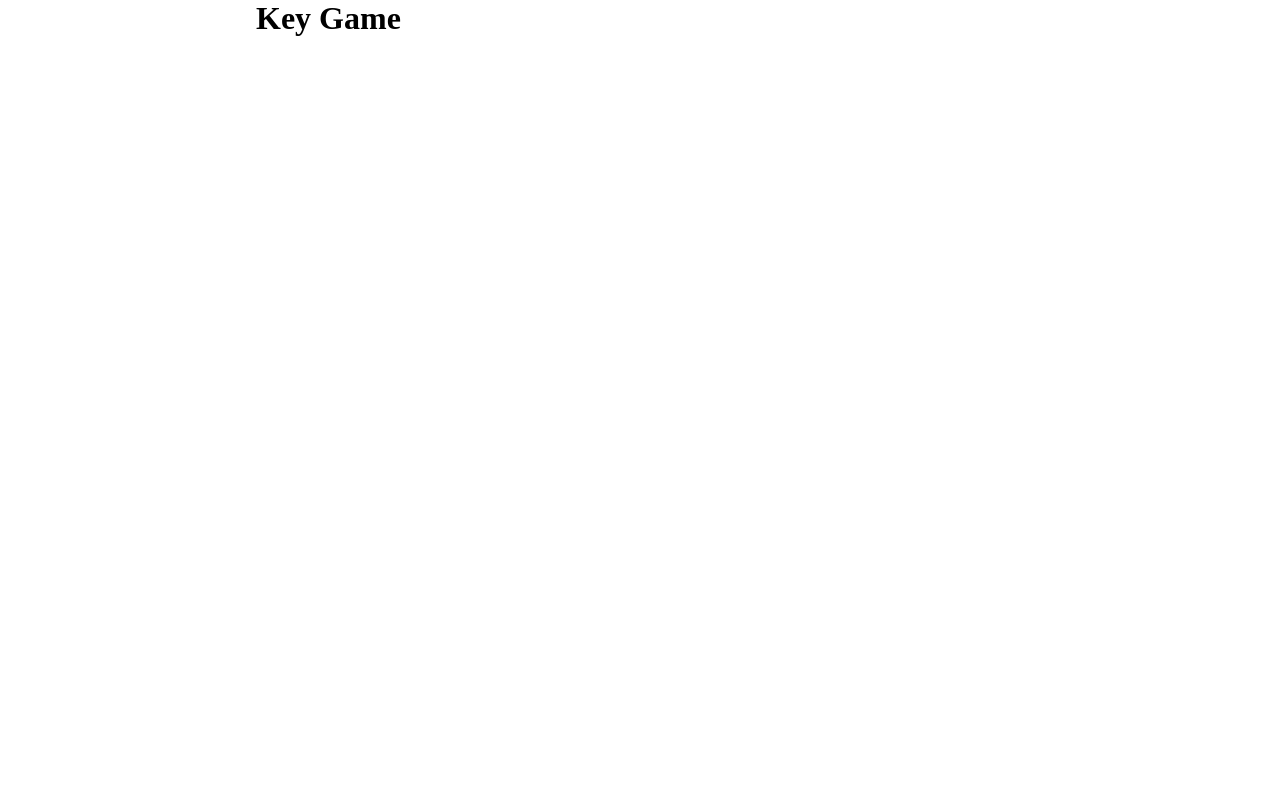
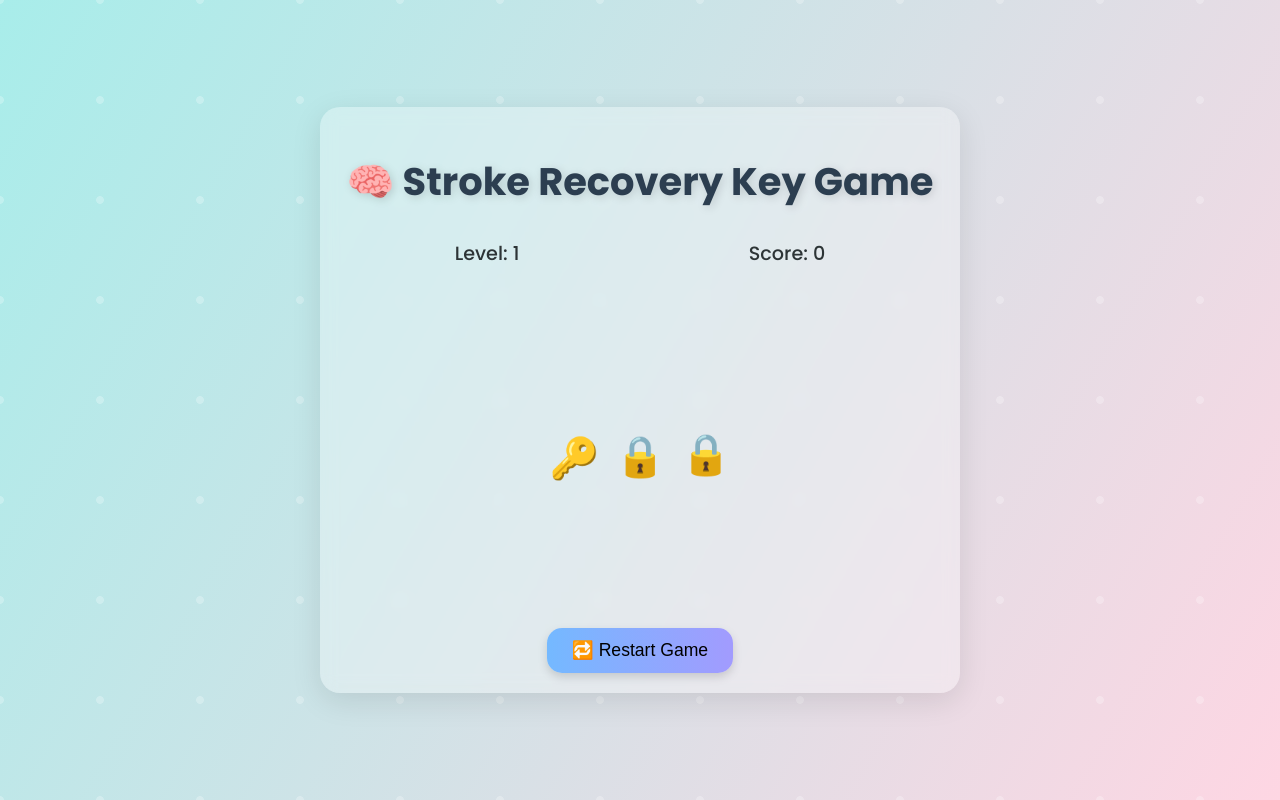
Before and after one commit to cody-quinn/fse-100-master, a plain HTML site: page src/keys/index.html in a window 1280 px wide. Drawn offline with Linux system fonts and the light colour scheme.

Commit message:
Key Game

```diff
--- a/src/keys/game.js
+++ b/src/keys/game.js
@@ -1 +1,97 @@
-console.log("Key game");
+let level = 1;
+let score = 0;
+let completed = 0;
+const totalLevels = 10;
+const keyholesContainer = document.getElementById("keyholes");
+const scoreDisplay = document.getElementById("score");
+const levelDisplay = document.getElementById("level");
+const restartButton = document.getElementById("restart");
+const key = document.getElementById("key");
+
+function setupLevel() {
+    keyholesContainer.innerHTML = "";
+    completed = 0;
+
+    const numLocks = Math.min(level + 1, 10);
+    for (let i = 0; i < numLocks; i++) {
+        const lock = document.createElement("div");
+        lock.textContent = "🔒";
+        lock.classList.add("keyhole");
+
+        // make some locks move at higher levels
+        if (level > 2 && Math.random() < level * 0.1) {
+            lock.classList.add("moving");
+        }
+
+        // randomize slight position to make the layout less static
+        lock.style.marginTop = `${Math.random() * 20 - 10}px`;
+        lock.style.marginLeft = `${Math.random() * 10 - 5}px`;
+
+        keyholesContainer.appendChild(lock);
+    }
+
+    makeKeyDraggable();
+    animateLocks();
+}
+
+function makeKeyDraggable() {
+    const keyholes = document.querySelectorAll(".keyhole");
+
+    keyholes.forEach((hole) => {
+        hole.addEventListener("dragover", (e) => e.preventDefault());
+        hole.addEventListener("drop", (e) => {
+            e.preventDefault();
+            if (hole.textContent === "🔒") {
+                hole.textContent = "✅";
+                hole.style.transform = "scale(1.3)";
+                setTimeout(() => (hole.style.transform = "scale(1)"), 300);
+                score += 10;
+                completed++;
+                scoreDisplay.textContent = score;
+                checkLevelComplete();
+            }
+        });
+    });
+
+    key.addEventListener("dragstart", () => (key.style.opacity = "0.5"));
+    key.addEventListener("dragend", () => (key.style.opacity = "1"));
+}
+
+function checkLevelComplete() {
+    const keyholes = document.querySelectorAll(".keyhole");
+    if (completed === keyholes.length) {
+        if (level < totalLevels) {
+            level++;
+            levelDisplay.textContent = level;
+            setTimeout(setupLevel, 1000);
+        } else {
+            alert(`🎉 You completed all ${totalLevels} levels!\nFinal Score: ${score}`);
+        }
+    }
+}
+
+function animateLocks() {
+    // gradually move keyholes side to side at higher levels
+    const locks = document.querySelectorAll(".keyhole");
+    locks.forEach((lock, index) => {
+        if (level >= 5) {
+            const range = level * 2;
+            const speed = 1 + Math.random() * 0.5;
+            setInterval(() => {
+                const offset = Math.sin(Date.now() / (500 / speed) + index) * range;
+                lock.style.transform = `translateX(${offset}px)`;
+            }, 50);
+        }
+    });
+}
+
+restartButton.addEventListener("click", () => {
+    level = 1;
+    score = 0;
+    completed = 0;
+    scoreDisplay.textContent = score;
+    levelDisplay.textContent = level;
+    setupLevel();
+});
+
+setupLevel();
--- a/src/keys/index.html
+++ b/src/keys/index.html
@@ -1,10 +1,30 @@
-<html>
-  <head>
-    <title>Old people site</title>
-    <link rel="stylesheet" href="/styles.css" />
-  </head>
-  <body>
-    <h1>Key Game</h1>
-    <script src="game.js" lang="javascript"></script>
-  </body>
+<!DOCTYPE html>
+<html lang="en">
+<head>
+    <meta charset="UTF-8" />
+    <meta name="viewport" content="width=device-width, initial-scale=1.0" />
+    <title>Stroke Recovery Key Game</title>
+    <link rel="stylesheet" href="styles.css" />
+</head>
+<body>
+<div class="animated-bg"></div>
+
+<div class="game-container">
+    <h1>🧠 Stroke Recovery Key Game</h1>
+
+    <div class="status-bar">
+        <p>Level: <span id="level">1</span></p>
+        <p>Score: <span id="score">0</span></p>
+    </div>
+
+    <div id="game-area" class="game-area">
+        <div id="key" class="key" draggable="true">🔑</div>
+        <div id="keyholes" class="keyholes"></div>
+    </div>
+
+    <button id="restart">🔁 Restart Game</button>
+</div>
+
+<script src="game.js"></script>
+</body>
 </html>
--- /dev/null
+++ b/src/keys/styles.css
@@ -0,0 +1,119 @@
+@import url('https://fonts.googleapis.com/css2?family=Poppins:wght@500;700&display=swap');
+
+body {
+    margin: 0;
+    padding: 0;
+    font-family: 'Poppins', sans-serif;
+    overflow: hidden;
+    height: 100vh;
+    display: flex;
+    justify-content: center;
+    align-items: center;
+    position: relative;
+    background: linear-gradient(120deg, #a8edea, #fed6e3);
+}
+
+.animated-bg {
+    position: absolute;
+    width: 100%;
+    height: 100%;
+    background: radial-gradient(circle, rgba(255,255,255,0.25) 5%, transparent 6%) repeat;
+    background-size: 100px 100px;
+    animation: moveDots 10s linear infinite;
+    z-index: 0;
+}
+
+@keyframes moveDots {
+    0% { background-position: 0 0; }
+    50% { background-position: 50px 50px; }
+    100% { background-position: 0 0; }
+}
+
+.game-container {
+    z-index: 1;
+    text-align: center;
+    color: #2d3436;
+    width: 80%;
+    max-width: 600px;
+    backdrop-filter: blur(8px);
+    padding: 20px;
+    border-radius: 20px;
+    background: rgba(255, 255, 255, 0.3);
+    box-shadow: 0 8px 30px rgba(0,0,0,0.1);
+}
+
+h1 {
+    font-size: 2.4rem;
+    color: #2c3e50;
+    text-shadow: 2px 2px 10px rgba(0, 0, 0, 0.15);
+    margin-bottom: 10px;
+    animation: fadeIn 1s ease;
+}
+
+.status-bar {
+    display: flex;
+    justify-content: space-around;
+    font-size: 1.2rem;
+    margin-bottom: 20px;
+}
+
+button {
+    background: linear-gradient(90deg, #74b9ff, #a29bfe);
+    border: none;
+    padding: 12px 25px;
+    border-radius: 15px;
+    font-size: 1.1rem;
+    cursor: pointer;
+    transition: all 0.3s;
+    box-shadow: 0 4px 10px rgba(0,0,0,0.15);
+}
+
+button:hover {
+    transform: scale(1.05);
+    background: linear-gradient(90deg, #00cec9, #0984e3);
+}
+
+.game-area {
+    position: relative;
+    height: 300px;
+    display: flex;
+    justify-content: center;
+    align-items: center;
+    flex-wrap: wrap;
+    gap: 20px;
+    margin-bottom: 20px;
+}
+
+.key {
+    font-size: 2.5rem;
+    cursor: grab;
+    transition: transform 0.3s ease;
+}
+
+.keyholes {
+    display: flex;
+    gap: 15px;
+    flex-wrap: wrap;
+    justify-content: center;
+    align-items: center;
+}
+
+.keyhole {
+    font-size: 2.5rem;
+    transition: transform 0.3s ease;
+}
+
+.keyhole.moving {
+    animation: floatLock 2.5s ease-in-out infinite alternate;
+}
+
+@keyframes floatLock {
+    0% { transform: translateY(0px); }
+    50% { transform: translateY(-10px); }
+    100% { transform: translateY(0px); }
+}
+
+@keyframes fadeIn {
+    from { opacity: 0; transform: translateY(-15px); }
+    to { opacity: 1; transform: translateY(0); }
+}
```
